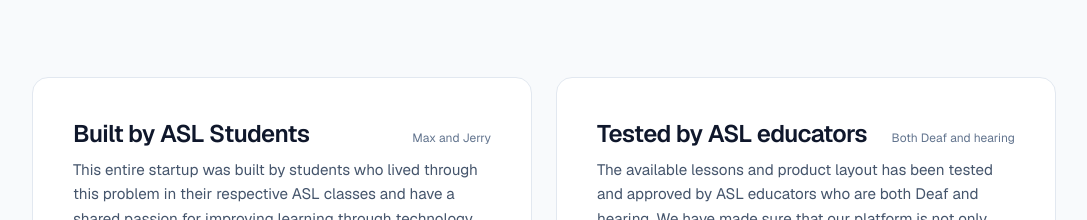
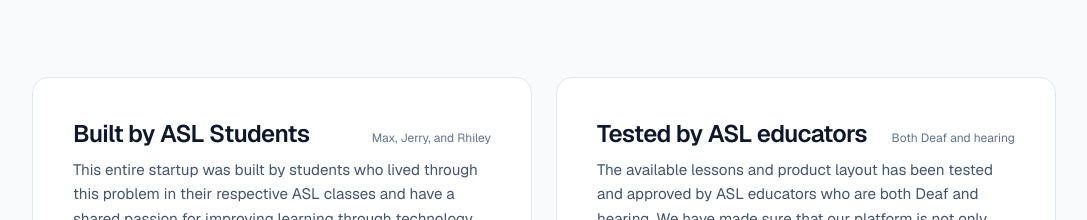
Before and after one commit to SignpostApp/landing, a Next.js app: page / in a window 1280 px wide. Shown: the part 3222-3442 px from the top of the page, without its empty margins (8-1095 px from the left). Built offline with nearby package versions, Linux system fonts and the light colour scheme.

Commit message:
chore: add me to the site because idfk

```diff
--- a/src/app/page.tsx
+++ b/src/app/page.tsx
@@ -356,7 +356,7 @@ export default function WhiteLandingPage() {
               <article className="rounded-2xl border border-slate-200 bg-white p-8 lg:p-10 transition-colors duration-200 hover:border-slate-300 flex flex-col">
                 <div className="flex items-baseline justify-between gap-4 mb-2">
                   <h3 className="text-2xl font-semibold tracking-tight text-slate-900">Built by ASL Students</h3>
-                  <p className="text-xs text-slate-500 shrink-0">Max and Jerry</p>
+                  <p className="text-xs text-slate-500 shrink-0">Max, Jerry, and Rhiley</p>
                 </div>
                 <p className="text-slate-600 leading-relaxed text-[0.95rem] mb-7 flex-1">
                   This entire startup was built by students who lived through this problem in their respective ASL classes and have a shared passion for improving learning through technology.
```
